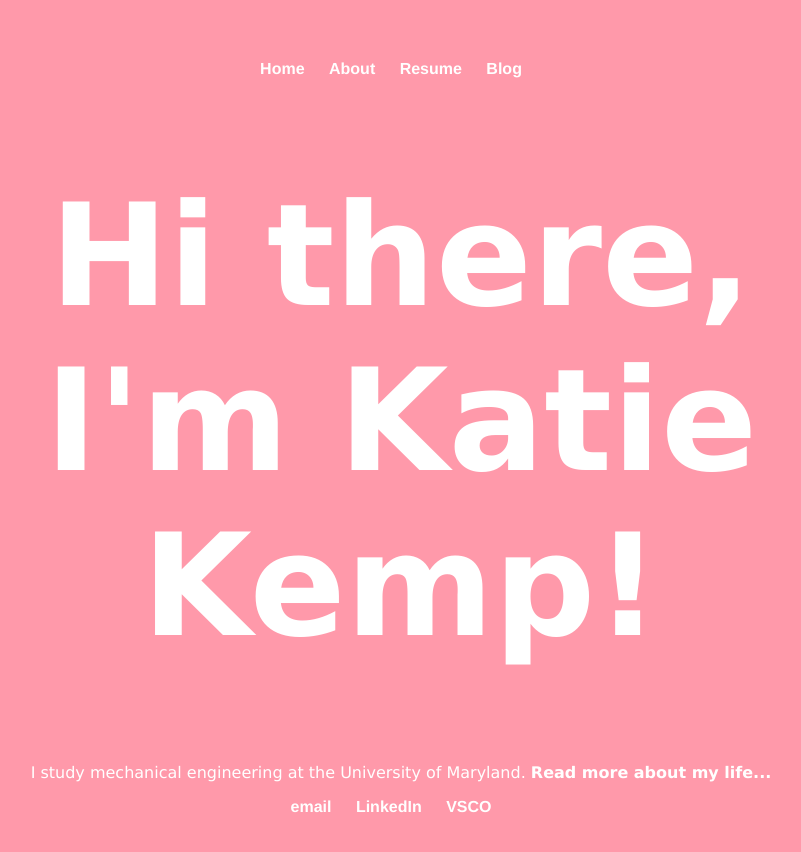
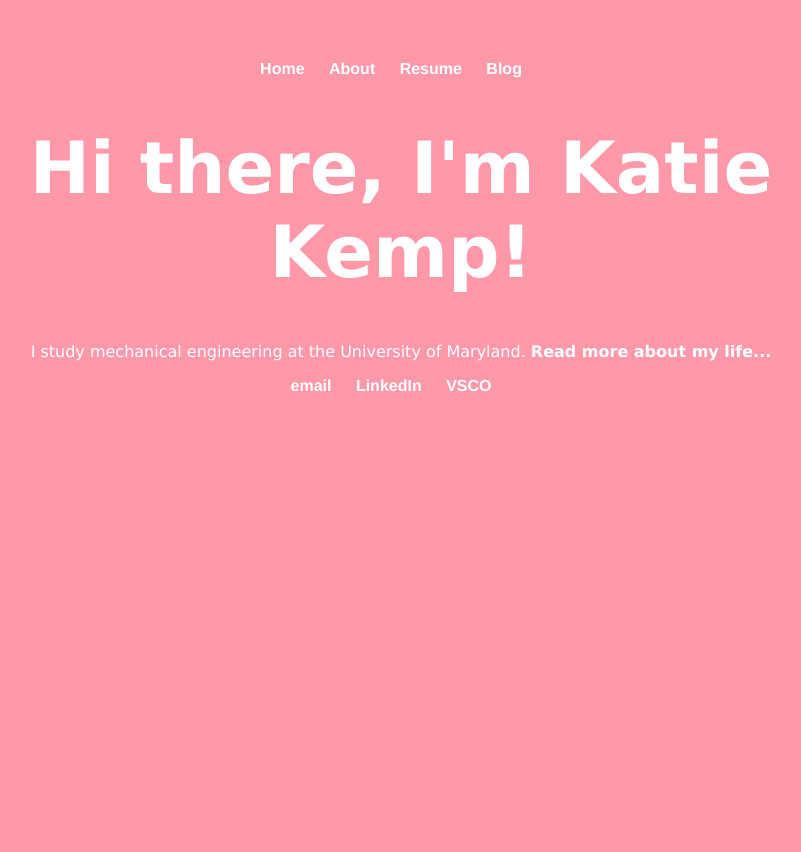
Before and after one commit to katherinekemp/katherinekemp.github.io, a Jekyll site: the page built from index.html, in a window 1280 px wide. Shown: the top 852 px of the page, without its empty margins (239-1040 px from the left). Built offline with Jekyll 4.4.1, drawn with Linux system fonts in a browser that asks for light colours.

Commit message:
Update home.html

```diff
--- a/_layouts/home.html
+++ b/_layouts/home.html
@@ -4,7 +4,7 @@
 			head {text-align: center;}
 			body {text-align: center;}
 			div {text-align: center;}
-			h1 {font-size:142px}
+			h1 {font-size:72px}
 
 			li a {
 	    			color:white;
```
